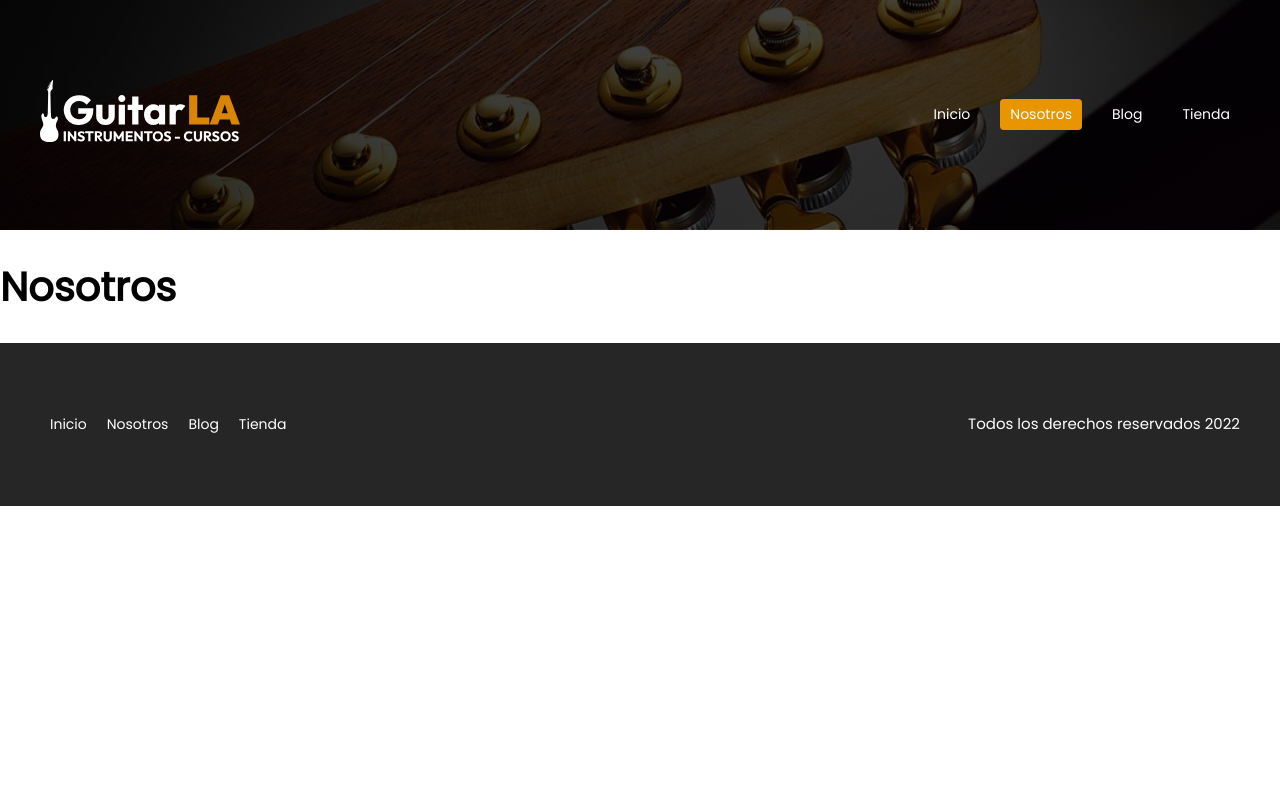
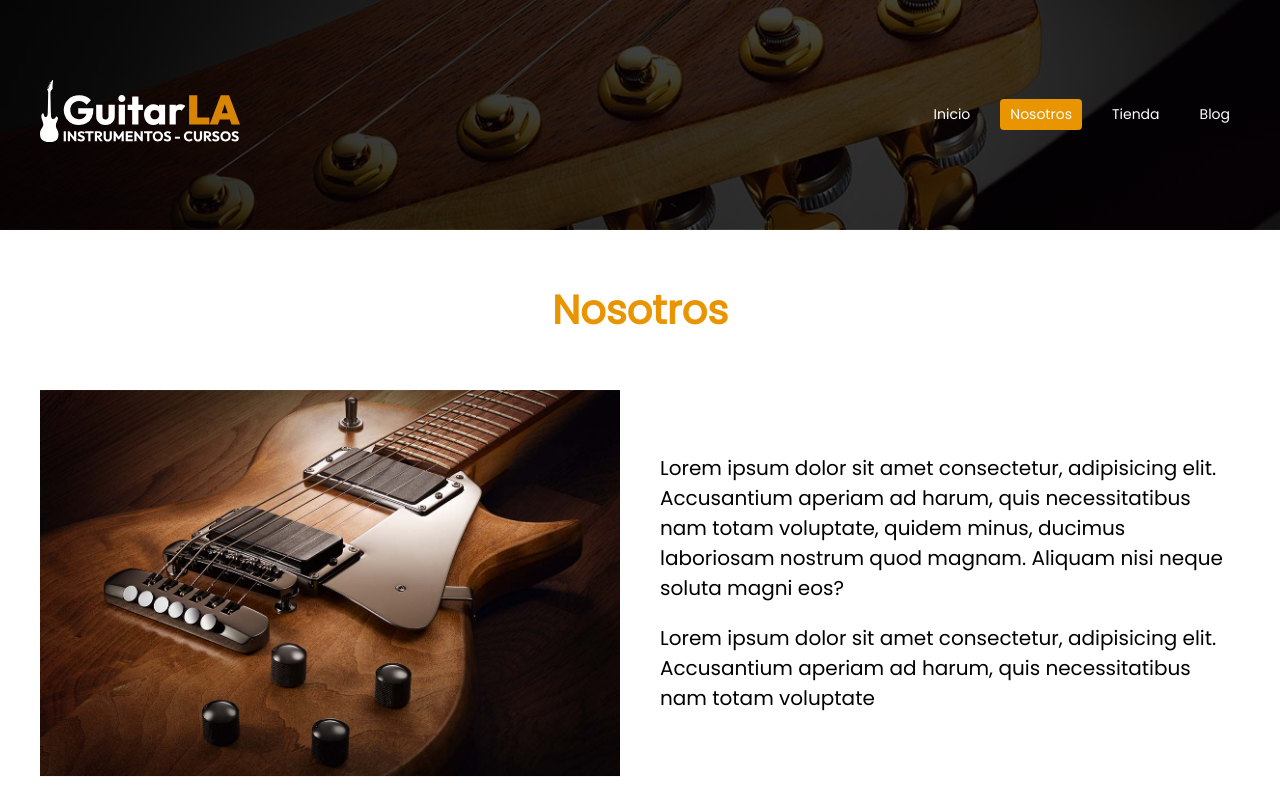
Before and after one commit to danielmateu/guitarla-next, a Next.js app: page /nosotros in a window 1280 px wide. Shown: the top 800 px of the page. Built offline with nearby package versions, Linux system fonts and the light colour scheme; a web font is replaced by a local one.

Commit message:
Pagina nosotros done

```diff
--- a/components/Footer.js
+++ b/components/Footer.js
@@ -17,11 +17,11 @@ export const Footer = () => {
                     <Link href='/nosotros' className={router.pathname === '/nosotros' ? styles.active : ''}>
                         Nosotros
                     </Link>
+                    <Link href='/tienda' className={router.pathname === '/tienda' ? styles.active : ''}>
+                        Tienda
+                    </Link>
                     <Link href='/blog' className={router.pathname === '/blog' ? styles.active : ''}>
                         Blog
-                    </Link>
-                    <Link href='/tienda' className={router.pathname === '/tienda' ? styles.active : ''}>
-                        Tienda
                     </Link>
                 </nav>
 
--- a/components/Header.js
+++ b/components/Header.js
@@ -24,11 +24,11 @@ export const Header = () => {
                     <Link href='/nosotros' className={router.pathname === '/nosotros' ? styles.active : ''}>
                         Nosotros
                     </Link>
+                    <Link href='/tienda' className={router.pathname === '/tienda' ? styles.active : ''}>
+                        Tienda
+                    </Link>
                     <Link href='/blog' className={router.pathname === '/blog' ? styles.active : ''}>
                         Blog
-                    </Link>
-                    <Link href='/tienda' className={router.pathname === '/tienda' ? styles.active : ''}>
-                        Tienda
                     </Link>
                 </nav>
             </div>
--- a/next.config.js
+++ b/next.config.js
@@ -1,6 +1,10 @@
 /** @type {import('next').NextConfig} */
 const nextConfig = {
   reactStrictMode: true,
+  swcMinify: true,
+  images: {
+    formats: ['image/avif','image/webp']
+  }
 }
 
 module.exports = nextConfig
--- a/package.json
+++ b/package.json
@@ -9,6 +9,7 @@
     "lint": "next lint"
   },
   "dependencies": {
+    "animate.css": "^4.1.1",
     "eslint": "8.29.0",
     "eslint-config-next": "13.0.6",
     "next": "13.0.6",
--- a/pages/index.js
+++ b/pages/index.js
@@ -1,4 +1,4 @@
-import Link from "next/link";
+// import Link from "next/link";
 import { Layout } from "../components/Layout";
 
 
--- a/pages/nosotros.js
+++ b/pages/nosotros.js
@@ -1,5 +1,8 @@
-import Link from "next/link"
-import { Layout } from "../components/Layout"
+
+import Image from "next/image"
+import { Layout } from "../components/Layout";
+import 'animate.css';
+import styles from '../styles/nosotros.module.css'
 
 
 const Nosotros = () => {
@@ -8,7 +11,22 @@ const Nosotros = () => {
             title={'nosotros'}
             description={'Blog de música, venta de guitarras y más'}
         >
-            <h1>Nosotros</h1>
+            <main className="contenedor">
+                <h2 className="heading">Nosotros</h2>
+
+                <div className={styles.contenido}>
+
+                    <Image src='/img/nosotros.jpg' width={1000} height={800} alt='Imagen sorbe nosotros' className="animate__animated animate__fadeIn" />
+
+                    <div>
+
+                        <p>Lorem ipsum dolor sit amet consectetur, adipisicing elit. Accusantium aperiam ad harum, quis necessitatibus nam totam voluptate, quidem minus, ducimus laboriosam nostrum quod magnam. Aliquam nisi neque soluta magni eos?</p>
+                        <p>Lorem ipsum dolor sit amet consectetur, adipisicing elit. Accusantium aperiam ad harum, quis necessitatibus nam totam voluptate</p>
+
+                    </div>
+
+                </div>
+            </main>
 
 
         </Layout>
--- a/styles/Footer.module.css
+++ b/styles/Footer.module.css
@@ -2,7 +2,7 @@
 .footer{
     background-color: var(--black);
     padding: 2.5rem 0;
-    /* margin-top: 5rem; */
+    margin-top: 5rem;
 }
 
 .contenido{
@@ -35,7 +35,8 @@
 }
 
 
-.navegacion a{
+.navegacion a,
+.derechos{
     color: var(--white);
     text-decoration: none;
     font-size: 1.4rem;
@@ -50,6 +51,7 @@
     -moz-transition: .2s ease-in-out all;
     -ms-transition: .2s ease-in-out all;
     -o-transition: .2s ease-in-out all;
+    text-align: center;
 }
 
 .navegacion a:hover,
@@ -57,9 +59,3 @@
     /* background-color: var(--primary); */
     color: var(--primary);
 }
-
-.derechos{
-    color: var(--white);
-    font-size: 1.5rem;
-
-}
--- /dev/null
+++ b/styles/nosotros.module.css
@@ -0,0 +1,11 @@
+.contenido{
+    display: grid;
+    gap: 4rem;
+}
+
+@media (min-width: 768px){
+    .contenido{
+        grid-template-columns: repeat(2, 1fr);
+        align-items: center;
+    }
+}
```
Also changed, not shown: 1 other file (tests, documents, lock files or other folders).
